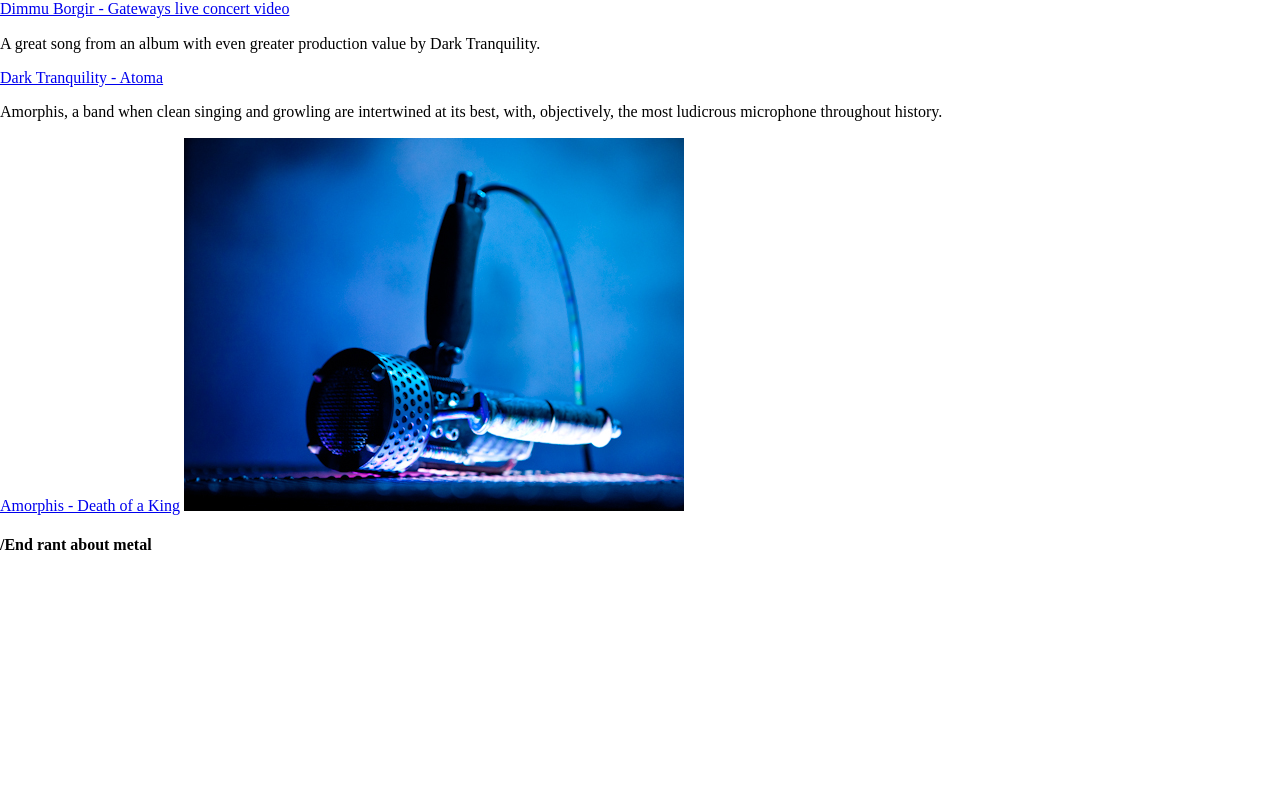
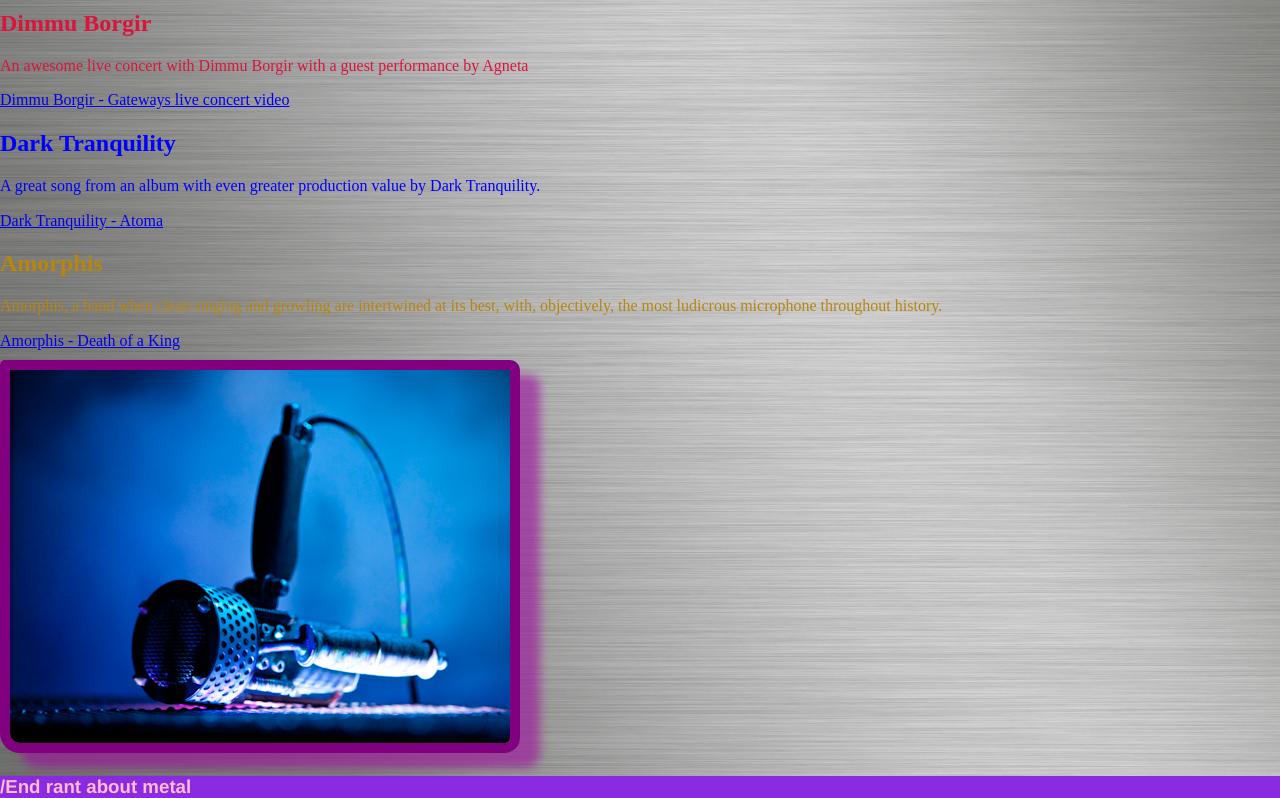
Before and after one commit to paulssona/test-git, a plain HTML site: page index.html in a window 1280 px wide. Shown: the part 185-983 px from the top of the page. Before the commit the page ends 800 px from the top, so only its background shows below. Drawn offline with Linux system fonts and the light colour scheme; files that its build step writes are made by us from their sources.

Commit message:
add images add styles to index.html edit content index.html add comments styles.css, index.html

```diff
--- a/index.html
+++ b/index.html
@@ -1,10 +1,18 @@
 <!DOCTYPE html>
 <html lang="en">
-    <link type="text/css" rel="stylesheet" href="normalize.css" />
     <head>
         <meta charset="UTF-8">
         <meta name="viewport" content="width=device-width, initial-scale=1.0">
         <title>Random metal</title>
+        <link type="text/css" rel="stylesheet" href="styles/normalize.css" />
+        <link rel="stylesheet" href="styles/styles.css">
+        <!-- normalize.css above styles.css due to cascading priority -->
+        <style>
+            h1 {
+                font-family: Helvetica;
+            }
+        </style>
+        <!-- Showcase medium priority internal style of h1-header. -->
     </head>
     <body>
         <header>
@@ -19,23 +27,28 @@
         </header>
         <main>
             <section id="dimmu">
-                <p>An awesome live concert with Dimmu Borgir and a guest singer Agneta</p>
+                <h2>Dimmu Borgir</h2>
+                <p>An awesome live concert with Dimmu Borgir with a guest performance by Agneta</p>
                 <a href="https://www.youtube.com/watch?v=XGoak4ISCPU" target="_blank">Dimmu Borgir - Gateways live concert video</a>
             </section>
+
             <section id="dt">
+                <h2>Dark Tranquility</h2>
                 <p>A great song from an album with even greater production value by Dark Tranquility.</p>
                 <a href="https://www.youtube.com/watch?v=C_voh9WFbsM" target="_blank">Dark Tranquility - Atoma</a>
             </section>
             <section id="amorphis">
+                <h2>Amorphis</h2>
                 <p>Amorphis, a band when clean singing and growling are intertwined at its best,
                     with, objectively, the most ludicrous microphone throughout history.</p>
-                <a href="https://www.youtube.com/watch?v=Kc-gEds3eTM" target="_blank">Amorphis - Death of a King</a>
+                <a href="https://www.youtube.com/watch?v=Kc-gEds3eTM" target="_blank">Amorphis - Death of a King</a> <br>
                 <img src="images/microphone.jpg" alt="microphone" title="ludicrous microphone">
-                <!--- Very SEO-optimized alt-text for image -->
+                <!--- 'Very' SEO-optimized alt-text for image -->
             </section>
         </main>
        <footer>
-           <h4> /End rant about metal</h4>
+           <h3 class="some-text-style" style="background-color: blueviolet;"> /End rant about metal</h3>
+           <!-- showcase inline style for testing -->
        </footer>
 
 
--- a/styles/styles.css
+++ b/styles/styles.css
@@ -0,0 +1,37 @@
+h1 {
+    color: darkgrey;
+    font-size: 48px;
+    text-align: center;
+    background-color: purple;
+}
+#dt {
+    color: blue;
+}
+#dimmu {
+    color: crimson;
+}
+#amorphis {
+    color: darkgoldenrod;
+}
+/* showcase id-based styling */
+
+.some-text-style {
+    font-family: Helvetica;
+    color: #ffbbcc
+}
+body {
+    background-image: url(../images/metal-background-4.jpg);
+    background-repeat: no-repeat;
+    background-size: auto;
+    background-position: center;
+    background-attachment: fixed;
+    height: 100vh;
+}
+img{
+    border-width: 10px;
+    border-style: solid;
+    border-color: purple;
+    border-radius: 5px 10px 15px 20px;
+    box-shadow: 20px 15px 10px rgb(158,12,158, 0.6);
+    margin-top: 10px;
+}
```
Also changed, not shown: images/metal-background-4.jpg (added), 1 other file.
